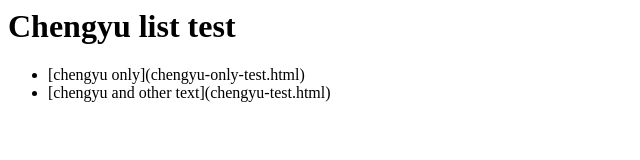
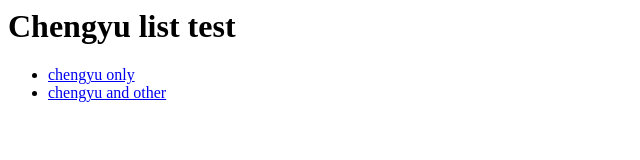
Before and after one commit to rmccrear/chengyu-segmentation-test, a plain HTML site: page index.html in a window 1280 px wide. Shown: the whole page, without its empty margins (0-640 px from the left). Drawn offline with Linux system fonts and the light colour scheme.

Commit message:
correct links

```diff
--- a/index.html
+++ b/index.html
@@ -24,10 +24,12 @@
 
     <ul>
       <li>
-        [chengyu only](chengyu-only-test.html)
+        <a href="chengyu-only-test.html">chengyu only</a>
       </li>
       <li>
-        [chengyu and other text](chengyu-test.html)
+        <a href="chengyu-test.html">
+        chengyu and other
+        </a>
       </li>
     </ul>
 
```
